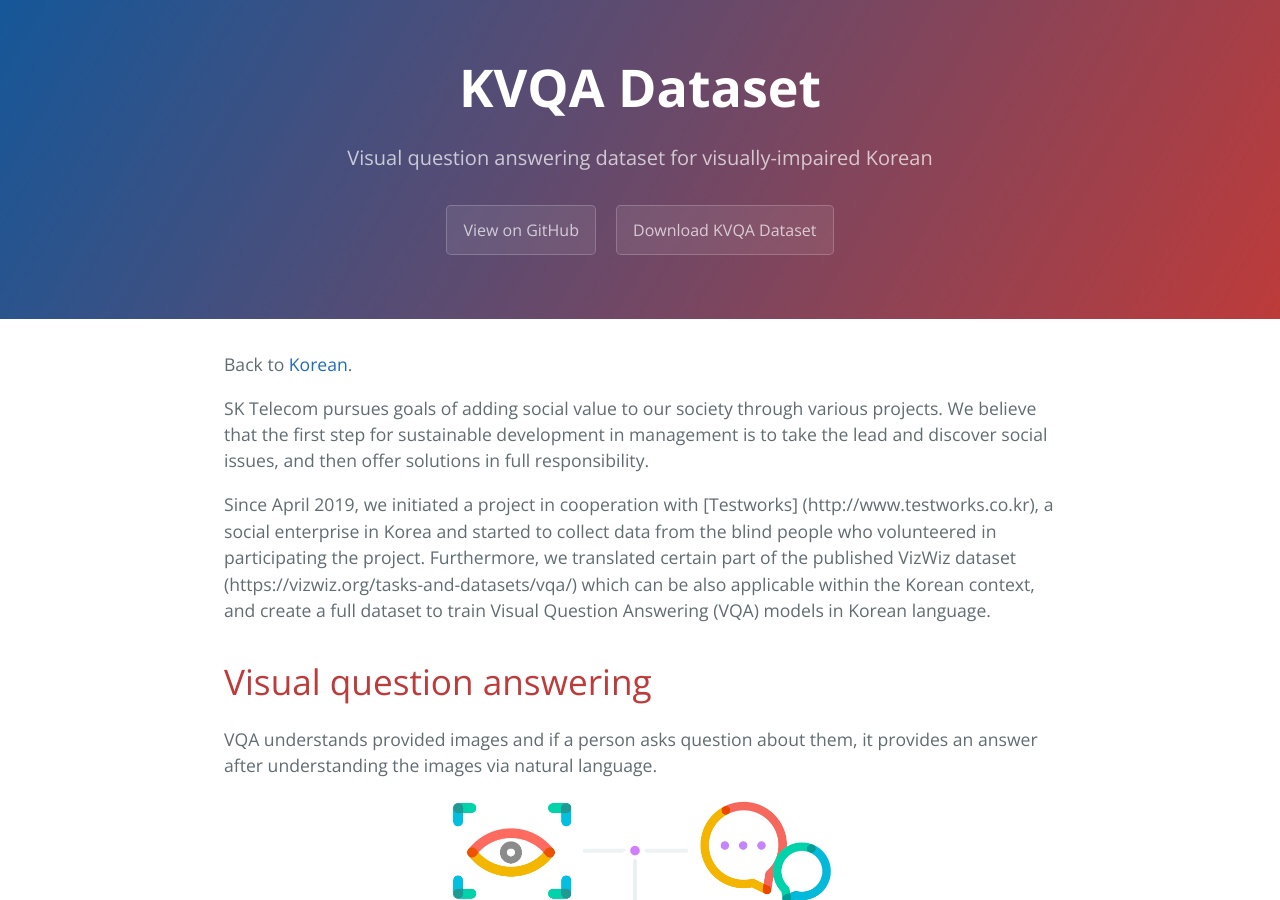
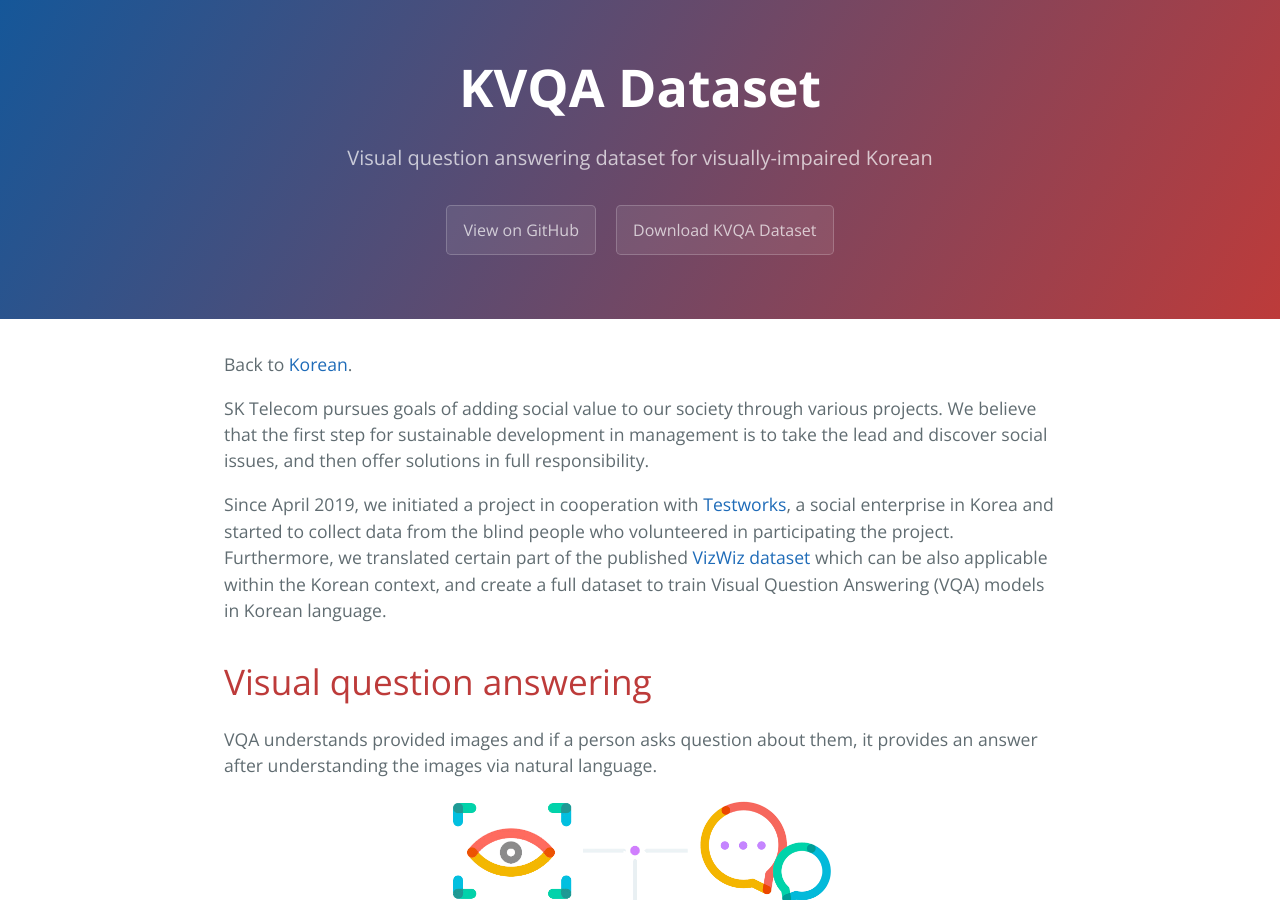
Before and after one commit to SKTBrain/KVQA, a Jekyll site: the page built from docs/index-en.md, in a window 1280 px wide and 900 px high. Built offline with Jekyll 4.4.1, drawn with Linux system fonts in a browser that asks for light colours.

Commit message:
Fix hyperlinks

```diff
--- a/docs/index-en.md
+++ b/docs/index-en.md
@@ -8,7 +8,7 @@
 
 SK Telecom pursues goals of adding social value to our society through various projects. We believe that the first step for sustainable development in management is to take the lead and discover social issues, and then offer solutions in full responsibility.
 
-Since April 2019, we initiated a project in cooperation with [Testworks] (http://www.testworks.co.kr), a social enterprise in Korea and started to collect data from the blind people who volunteered in participating the project. Furthermore, we translated certain part of the published VizWiz dataset (https://vizwiz.org/tasks-and-datasets/vqa/) which can be also applicable within the Korean context, and create a full dataset to train Visual Question Answering (VQA) models in Korean language.
+Since April 2019, we initiated a project in cooperation with [Testworks](http://www.testworks.co.kr), a social enterprise in Korea and started to collect data from the blind people who volunteered in participating the project. Furthermore, we translated certain part of the published [VizWiz dataset](https://vizwiz.org/tasks-and-datasets/vqa/) which can be also applicable within the Korean context, and create a full dataset to train Visual Question Answering (VQA) models in Korean language.
 
 # Visual question answering
 
```
